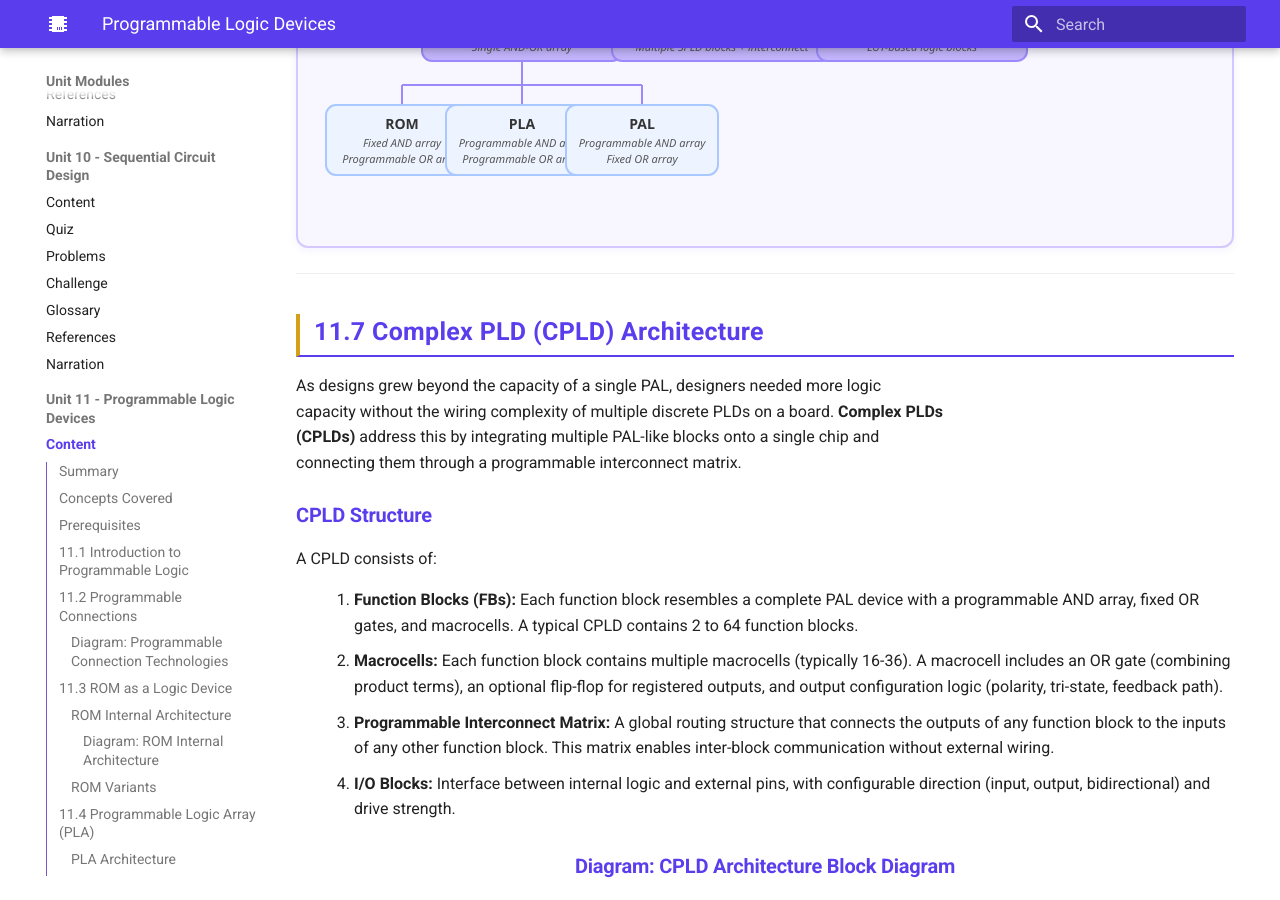
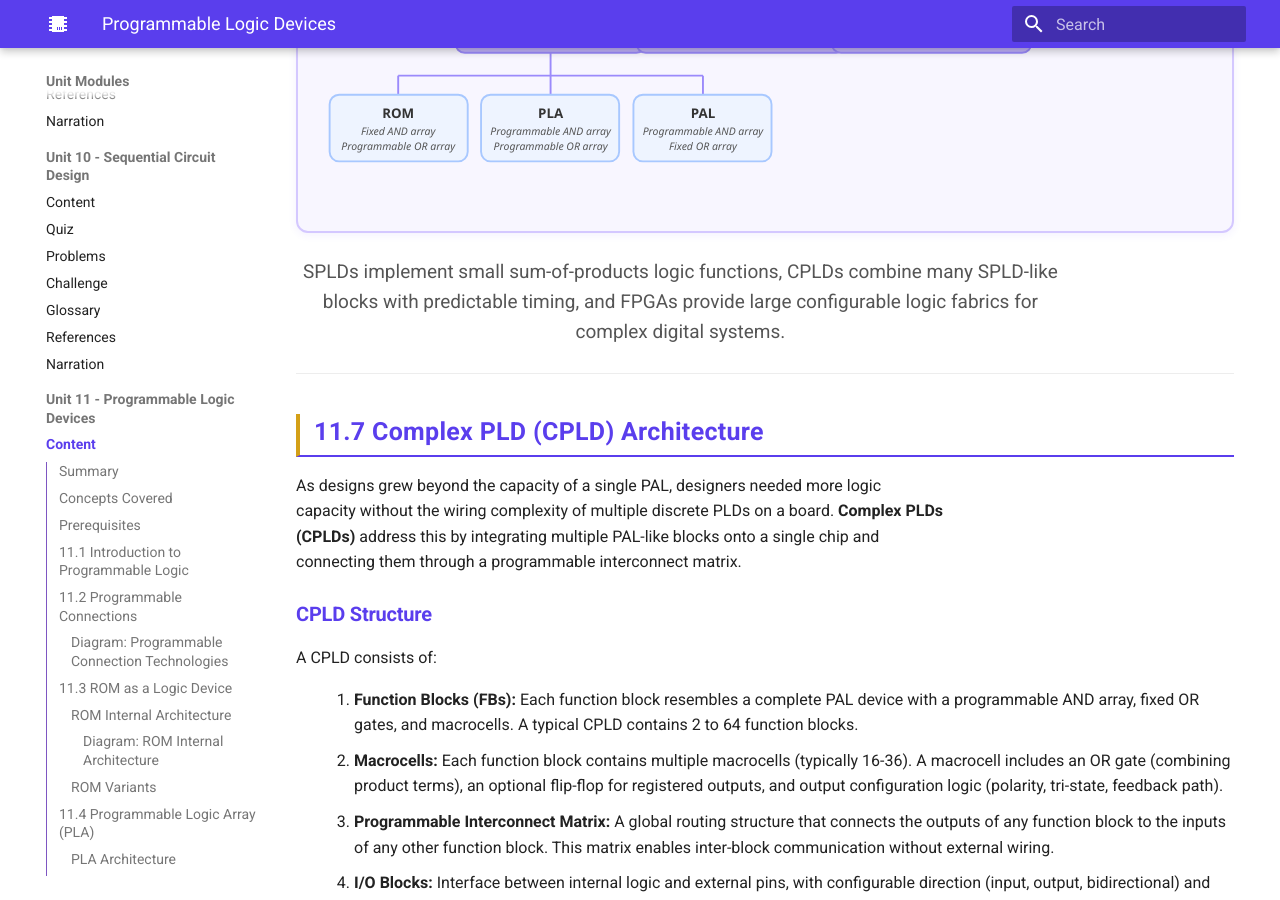
Before and after one commit to Nati-123/intelligent-textbook-ee2301, an MkDocs documentation site: the page built from docs/unit11-programmable-logic/index.md, in a window 1280 px wide and 900 px high, scrolled down 13087 px. Built offline with MkDocs 1.6.1 and Material for MkDocs 9.7.7, drawn with Linux system fonts in a browser that asks for light colours; nearby versions of some CDN libraries.

Commit message:
Fix 11.6 PLD hierarchy: add spacing between ROM/PLA/PAL boxes and caption
Co-Authored-By: Claude Opus 4.6 <noreply@anthropic.com>

```diff
--- a/docs/unit11-programmable-logic/index.md
+++ b/docs/unit11-programmable-logic/index.md
@@ -314,7 +314,7 @@ Choosing among SPLDs depends on the application:
 
 <div style="background: #F8F6FF; border: 2px solid #D4C8FF; border-radius: 12px; padding: 20px 24px; margin: 1.2rem 0; box-shadow: 0 2px 8px rgba(90,61,237,0.07);">
 
-<svg viewBox="0 0 800 330" xmlns="http://www.w3.org/2000/svg" font-family="Segoe UI, Arial, sans-serif" style="max-width:800px; width:100%;">
+<svg viewBox="-40 0 840 330" xmlns="http://www.w3.org/2000/svg" font-family="Segoe UI, Arial, sans-serif" style="max-width:800px; width:100%;">
 
   <!-- Root node: centered at x=400 -->
   <rect x="240" y="10" width="320" height="48" rx="10" fill="#9B8AFB" stroke="#7B68EE" stroke-width="2"/>
@@ -349,34 +349,38 @@ Choosing among SPLDs depends on the application:
 
   <!-- Vertical line from SPLD to level-3 bar -->
   <line x1="200" y1="172" x2="200" y2="196" stroke="#9B8AFB" stroke-width="2"/>
-  <!-- Horizontal bar: ROM(80) — PLA(200) — PAL(320) -->
-  <line x1="80" y1="196" x2="320" y2="196" stroke="#9B8AFB" stroke-width="2"/>
+  <!-- Horizontal bar: ROM(40) — PLA(200) — PAL(360) -->
+  <line x1="40" y1="196" x2="360" y2="196" stroke="#9B8AFB" stroke-width="2"/>
   <!-- Drop lines to level-3 nodes -->
-  <line x1="80" y1="196" x2="80" y2="216" stroke="#9B8AFB" stroke-width="2"/>
+  <line x1="40" y1="196" x2="40" y2="216" stroke="#9B8AFB" stroke-width="2"/>
   <line x1="200" y1="196" x2="200" y2="216" stroke="#9B8AFB" stroke-width="2"/>
-  <line x1="320" y1="196" x2="320" y2="216" stroke="#9B8AFB" stroke-width="2"/>
+  <line x1="360" y1="196" x2="360" y2="216" stroke="#9B8AFB" stroke-width="2"/>
 
-  <!-- ROM node: center=80 -->
-  <rect x="4" y="216" width="152" height="70" rx="10" fill="#EEF4FF" stroke="#A8C8FF" stroke-width="2"/>
-  <text x="80" y="240" text-anchor="middle" fill="#333" font-size="14" font-weight="700">ROM</text>
-  <text x="80" y="258" text-anchor="middle" fill="#555" font-size="11" font-style="italic">Fixed AND array</text>
-  <text x="80" y="274" text-anchor="middle" fill="#555" font-size="11" font-style="italic">Programmable OR array</text>
+  <!-- ROM node: center=40 -->
+  <rect x="-32" y="216" width="145" height="70" rx="10" fill="#EEF4FF" stroke="#A8C8FF" stroke-width="2"/>
+  <text x="40" y="240" text-anchor="middle" fill="#333" font-size="14" font-weight="700">ROM</text>
+  <text x="40" y="258" text-anchor="middle" fill="#555" font-size="11" font-style="italic">Fixed AND array</text>
+  <text x="40" y="274" text-anchor="middle" fill="#555" font-size="11" font-style="italic">Programmable OR array</text>
 
   <!-- PLA node: center=200 -->
-  <rect x="124" y="216" width="152" height="70" rx="10" fill="#EEF4FF" stroke="#A8C8FF" stroke-width="2"/>
+  <rect x="127" y="216" width="145" height="70" rx="10" fill="#EEF4FF" stroke="#A8C8FF" stroke-width="2"/>
   <text x="200" y="240" text-anchor="middle" fill="#333" font-size="14" font-weight="700">PLA</text>
   <text x="200" y="258" text-anchor="middle" fill="#555" font-size="11" font-style="italic">Programmable AND array</text>
   <text x="200" y="274" text-anchor="middle" fill="#555" font-size="11" font-style="italic">Programmable OR array</text>
 
-  <!-- PAL node: center=320 -->
-  <rect x="244" y="216" width="152" height="70" rx="10" fill="#EEF4FF" stroke="#A8C8FF" stroke-width="2"/>
-  <text x="320" y="240" text-anchor="middle" fill="#333" font-size="14" font-weight="700">PAL</text>
-  <text x="320" y="258" text-anchor="middle" fill="#555" font-size="11" font-style="italic">Programmable AND array</text>
-  <text x="320" y="274" text-anchor="middle" fill="#555" font-size="11" font-style="italic">Fixed OR array</text>
+  <!-- PAL node: center=360 -->
+  <rect x="287" y="216" width="145" height="70" rx="10" fill="#EEF4FF" stroke="#A8C8FF" stroke-width="2"/>
+  <text x="360" y="240" text-anchor="middle" fill="#333" font-size="14" font-weight="700">PAL</text>
+  <text x="360" y="258" text-anchor="middle" fill="#555" font-size="11" font-style="italic">Programmable AND array</text>
+  <text x="360" y="274" text-anchor="middle" fill="#555" font-size="11" font-style="italic">Fixed OR array</text>
 
 </svg>
 
 </div>
+
+<p style="text-align: center; color: #555; font-size: 0.95rem; margin-top: 0.5rem; margin-bottom: 1.2rem;">
+SPLDs implement small sum-of-products logic functions, CPLDs combine many SPLD-like blocks with predictable timing, and FPGAs provide large configurable logic fabrics for complex digital systems.
+</p>
 
 ---
 
```
